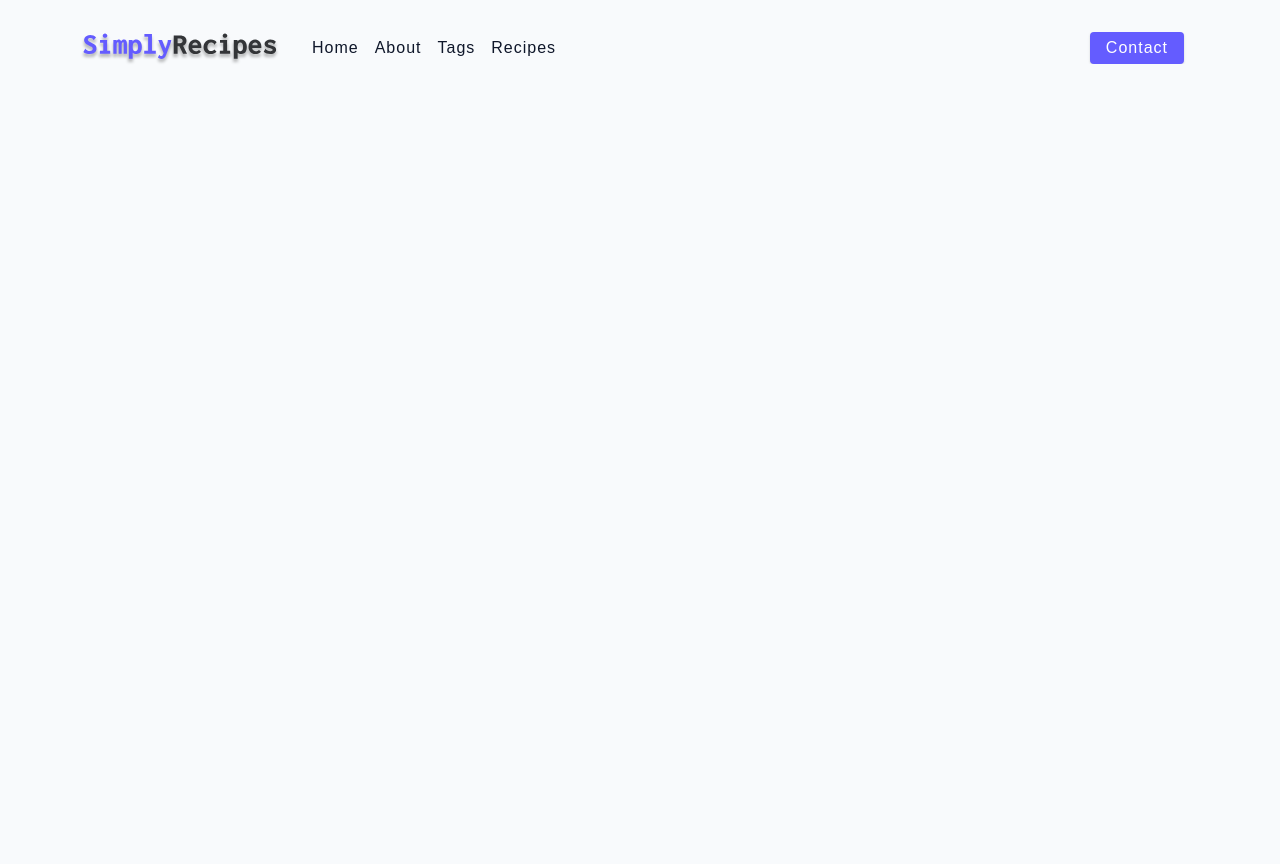
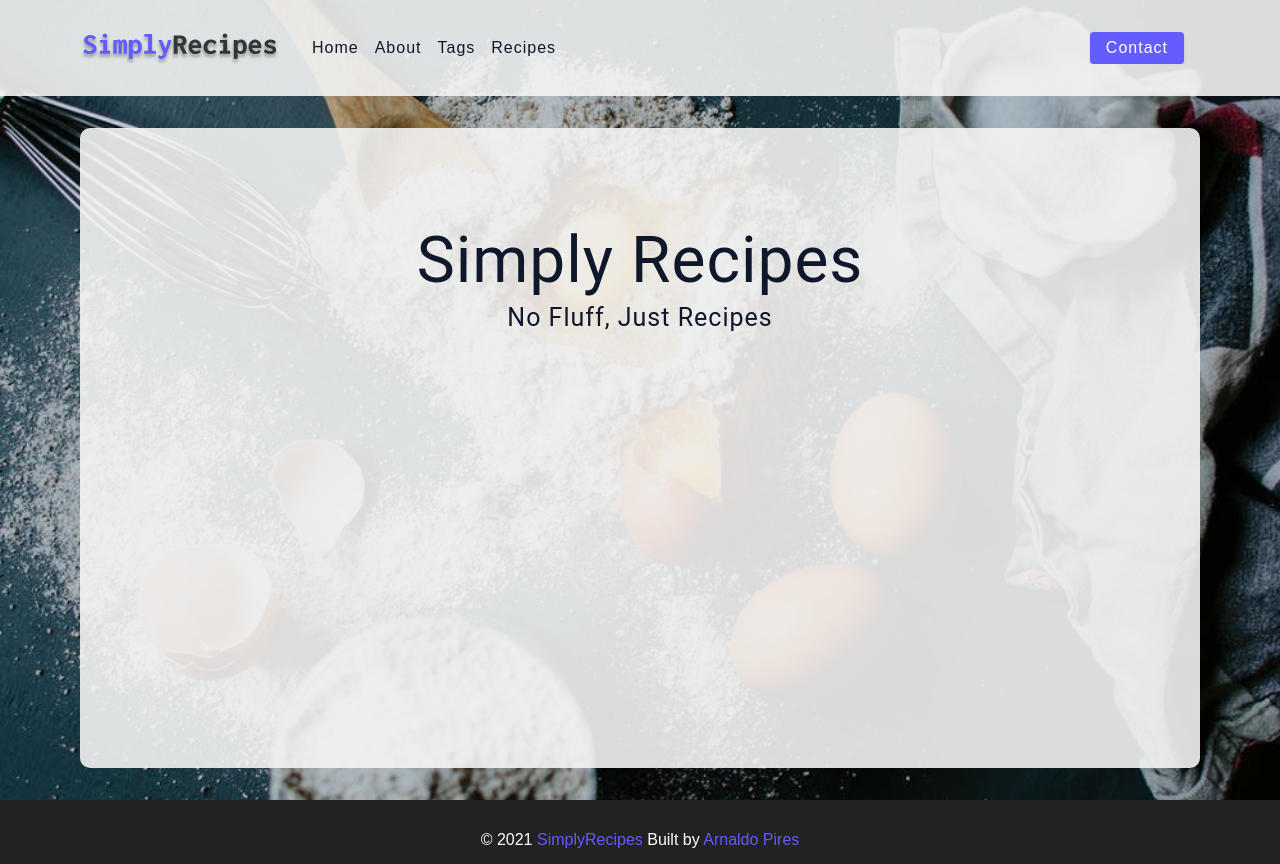
Before and after one commit to ArnoldPires/SimplyRecipes, a PHP site: page / in a window 1280 px wide. Before the commit the page ends 64 px from the top, so only its background shows below. Run offline with PHP 8.4, Linux system fonts and the light colour scheme; some libraries are stand-ins or nearby versions.

Commit message:
added hero

```diff
--- a/css/style.css
+++ b/css/style.css
@@ -227,6 +227,16 @@
   margin: 0 auto;
   margin-top: -1rem;
 }
+body {
+  background-image: url(../assets/images/main.jpeg);
+  background-repeat: no-repeat;
+  background-size: cover;
+  background-position: center;
+  background-attachment: fixed;
+}
+.navbar, .page {
+  background-color: #f5f5f5e3;
+}
 /* Navbar */
 .navbar {
   display: flex;
@@ -282,7 +292,7 @@
 .contact-link a {
   padding: 0.15rem 1rem;
 }
-/* Navbar Media Queries*/
+/* Navbar Media Queries */
 @media screen and (min-width: 992px) {
   .nav-btn {
     display: none;
@@ -314,3 +324,57 @@
     margin-left: auto;
   }
 }
+/* Home Page */
+/* Main */
+.page {
+  width: 90vw;
+  max-width: var(--max-width);
+  margin: 0 auto;
+  margin-top: 2rem;
+  min-height: calc(100vh - (6rem + 4rem));
+  border-radius: 10px;
+}
+/* Hero */
+.hero {
+  height: 40vh;
+  margin-bottom: 2rem;
+  border-radius: var(--borderRadius);
+  position: relative;
+}
+.hero-container {
+  position: absolute;
+  width: 100%;
+  height: 100%;
+  top: 0;
+  left: 0;
+  border-radius: var(--borderRadius);
+  display: flex;
+  align-items: center;
+  justify-content: center;
+}
+.hero-text {
+  text-align: center;
+}
+/* Hero Media Queries */
+@media screen and (min-width:768px) {
+  .hero-text h1 {
+    font-size: 4rem;
+    margin-bottom: 0;
+  }
+}
+/* Footer */
+footer {
+  height: 4rem;
+  background: var(--black);
+  color: var(--white);
+  display: flex;
+  align-items: center;
+  justify-content: center;
+  margin-top: 2rem;
+}
+footer p {
+  margin-bottom: 0;
+}
+.footer-logo, footer a {
+  color: var(--primary-500);
+}
--- a/index.html
+++ b/index.html
@@ -40,6 +40,23 @@
         </section>
     </nav>
     <!--End of Nav-->
+    <!--Main-->
+    <main class="page">
+        <!--header-->
+        <header class="hero">
+            <section class="hero-container">
+                <div class="hero-text">
+                    <h1>Simply Recipes</h1>
+                    <h4>No fluff, just recipes</h4>
+                </div>
+            </section>
+        </header>
+    </main>
+    <!--End of Main-->
+    <!--footer-->
+    <footer>
+        <p>&copy; <span id="date"></span><span class="footer-logo"> SimplyRecipes </span>Built by<a href="https://arnaldopires.com/"> Arnaldo Pires</a></p>
+    </footer>
 </body>
 <script src="./js/main.js"></script>
 </html>
--- a/js/main.js
+++ b/js/main.js
@@ -1,11 +1,17 @@
+//Nav for moblie
 const getElement = (selector) => {
     const element = document.querySelector(selector);
     if(element) return element
-    throw Error(`Please double check your class names, there is no ${selector} class`)
+    throw Error(`Please double check your class names, there is no ${selector} class`);
 }
-const links = getElement('.nav-links')
+const links = getElement('.nav-links');
 const navBtnDom = getElement(".nav-btn");
 
 navBtnDom.addEventListener('click',()=> {
-    links.classList.toggle('show-links')
+    links.classList.toggle('show-links');
 })
+
+//Date
+const date = getElement('#date');
+const currentYear = new Date().getFullYear();
+date.textContent = currentYear;
```
Also changed, not shown: 404.html (+8 -0 lines), about.html (+8 -0 lines), contact.html (+8 -0 lines), recipes.html (+8 -0 lines), single-recipe.html (+8 -0 lines), tag-template.html (+8 -0 lines), tags.html (+8 -0 lines).
